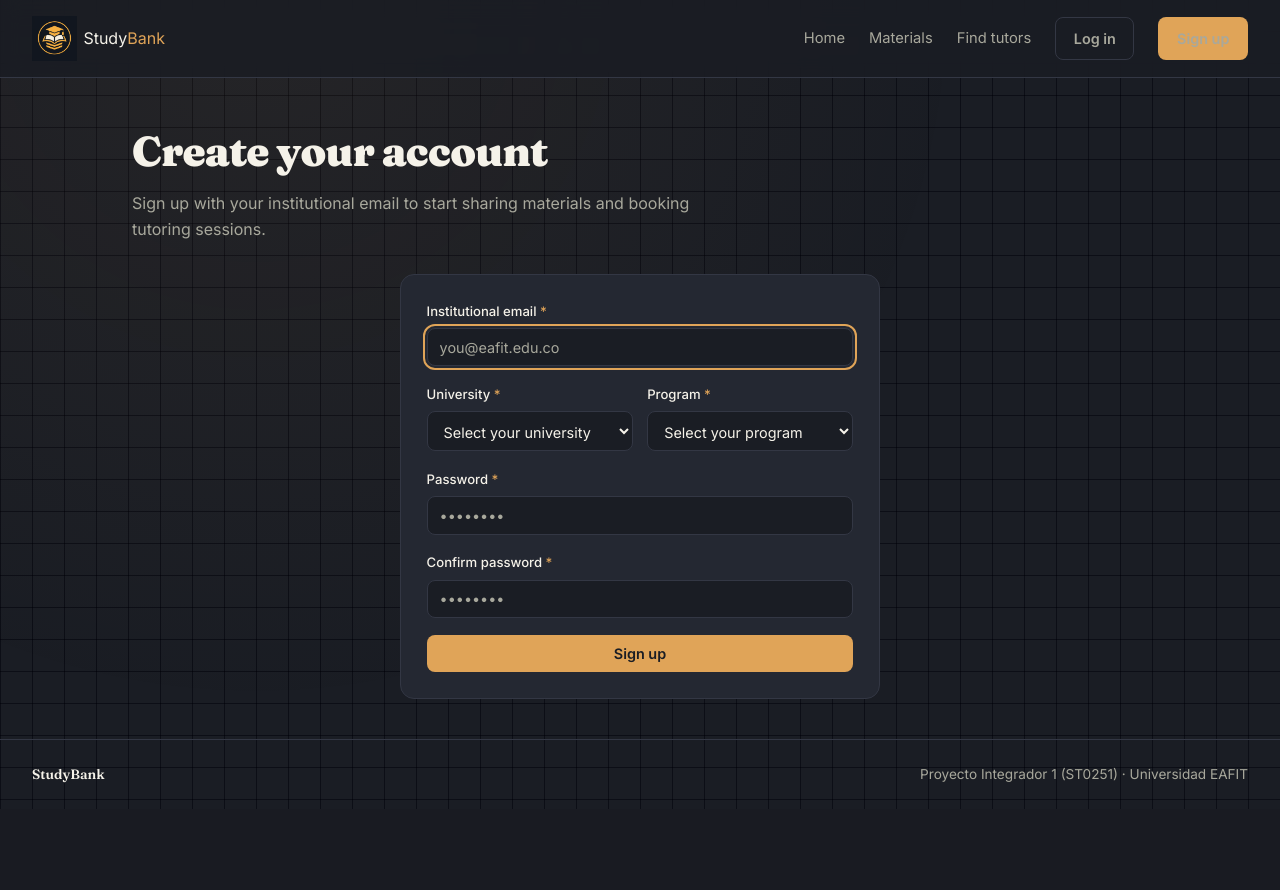
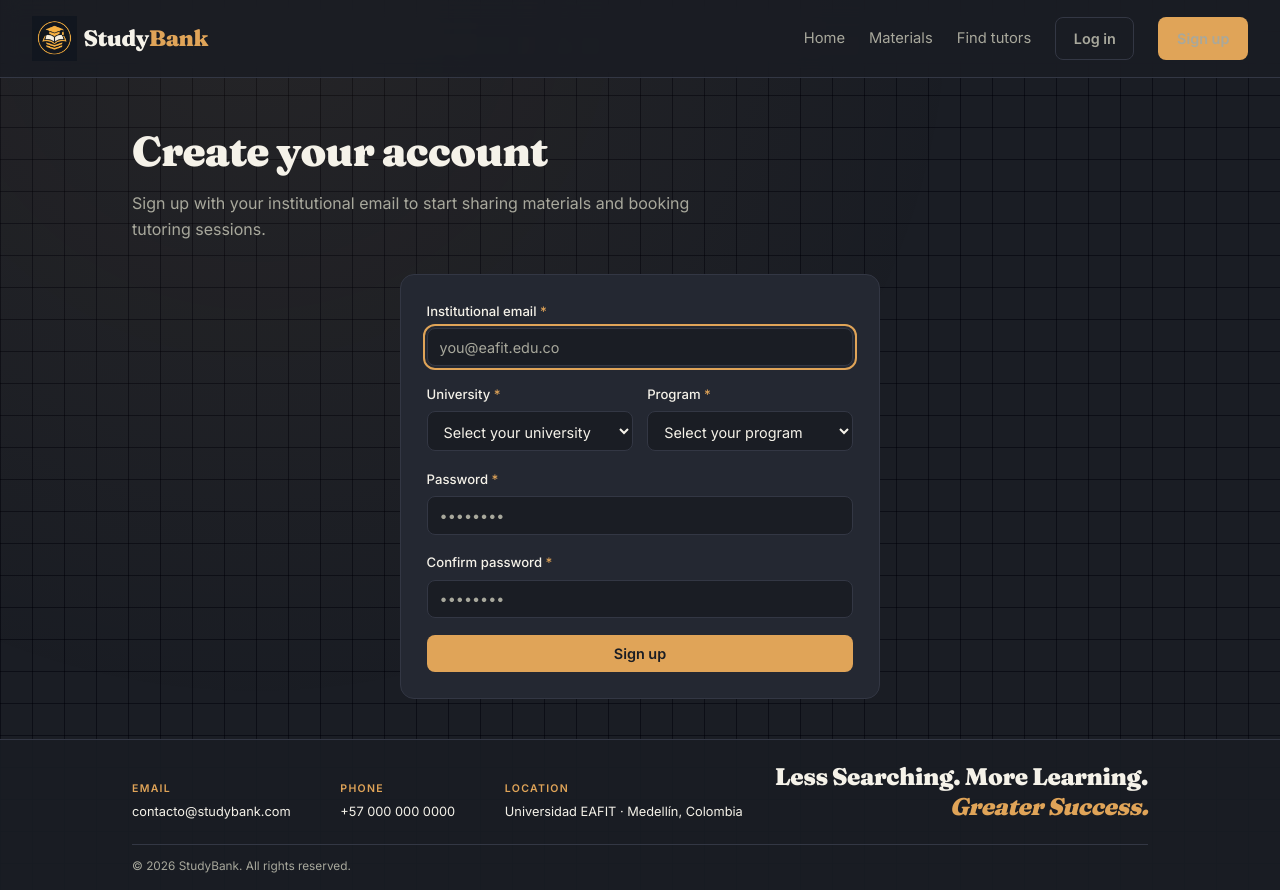
Before and after one commit to svasquezs1/StudyBank-web, a Django app: page /accounts/register/ in a window 1280 px wide. Before the commit the page ends 809 px from the top, so only its background shows below. Run offline with Django 5.2, Linux system fonts and the light colour scheme.

Commit message:
Modifying the footer and adding the slogan

```diff
--- a/static/css/styles.css
+++ b/static/css/styles.css
@@ -50,19 +50,23 @@ a{color:inherit;text-decoration:none}
   border-bottom:1px solid var(--line);
 }
 .brand{
-  display: flex;
-    align-items: center;
-    gap: .4rem;
+  display:flex;
+  align-items:center;
+  gap:.4rem;
+  font-family:'Fraunces',serif;
+  font-weight:900;
+  font-size:1.4rem;
+  letter-spacing:-.02em;
+  color:var(--paper);
 }
-   .brand img {
-    width: 39px !important;
-    height: 39px !important;
-    max-width: 39px !important;
-    max-height: 39px !important;
-    object-fit: contain;
-    display: block;
+.brand img{
+  width:39px !important;
+  height:39px !important;
+  max-width:39px !important;
+  max-height:39px !important;
+  object-fit:contain;
+  display:block;
 }
-
 .brand .dot{color:var(--amber)}
 .nav-links{display:flex;gap:1.5rem;margin-left:auto;align-items:center;font-size:.92rem}
 .nav-links a{color:var(--paper-dim);transition:color .15s}
@@ -87,14 +91,63 @@ main{flex:1;position:relative;z-index:1;width:100%;max-width:1080px;margin:0 aut
 .eyebrow{font-size:.8rem;letter-spacing:.14em;text-transform:uppercase;color:var(--amber);font-weight:600;margin-bottom:1rem}
 
 /* ---------- FOOTER ---------- */
-footer{
+.site-footer{
+  display:block;
   position:relative;z-index:1;
   border-top:1px solid var(--line);
-  padding:1.5rem 2rem;
-  color:var(--paper-dim);font-size:.85rem;
-  display:flex;justify-content:space-between;flex-wrap:wrap;gap:.5rem;
+  background:rgba(26,29,36,.92);
+  color:var(--paper-dim);font-size:.8rem;
 }
-footer .brand-sm{font-family:'Fraunces',serif;font-weight:600;color:var(--paper)}
+
+/* mismo ancho que main, para que las líneas coincidan con las del resto de la página */
+.footer-inner{
+  max-width:1080px;margin:0 auto;padding:0 2rem;
+}
+
+/* contacto a la izquierda, slogan abajo a la derecha */
+.footer-main{
+  display:grid;grid-template-columns:1fr auto;gap:2rem;
+  align-items:end;
+  padding:1.4rem 0;
+}
+
+.footer-contact{
+  display:grid;grid-template-columns:repeat(3,auto);
+  justify-content:space-between;gap:2rem;
+}
+.contact-item{display:flex;flex-direction:column;gap:.2rem}
+.contact-label{
+  font-size:.66rem;text-transform:uppercase;letter-spacing:.12em;
+  color:var(--amber);font-weight:600;
+}
+.contact-item a{color:var(--paper);transition:color .15s}
+.contact-item a:hover{color:var(--amber)}
+.contact-item > span:not(.contact-label){color:var(--paper)}
+
+/* slogan destacado, alineado a la derecha y abajo */
+.footer-slogan{
+  text-align:right;
+  font-family:'Fraunces',serif;font-weight:900;
+  font-size:clamp(1.1rem,2.2vw,1.5rem);letter-spacing:-.02em;line-height:1.25;
+  color:var(--paper);
+}
+.footer-slogan span{display:inline}
+.footer-slogan em{display:block;font-style:italic;color:var(--amber)}
+.footer-slogan em{font-style:italic;color:var(--amber)}
+
+/* barra inferior */
+.footer-bottom{
+  padding:.7rem 0 .9rem;
+  border-top:1px solid var(--line);
+  font-size:.74rem;
+}
+
+@media(max-width:760px){
+  .footer-inner{padding:0 1.1rem}
+  .footer-main{grid-template-columns:1fr;gap:1.2rem}
+  .footer-contact{grid-template-columns:1fr;gap:.8rem}
+  .footer-slogan{text-align:left}
+}
 
 /* ---------- ACCESIBILIDAD / RESPONSIVE ---------- */
 :focus-visible{outline:2px solid var(--amber);outline-offset:2px;border-radius:4px}
--- a/templates/base.html
+++ b/templates/base.html
@@ -17,7 +17,7 @@
         rel="stylesheet"
     >
 
-    <link rel="stylesheet" href="{% static 'css/styles.css' %}">
+    <link rel="stylesheet" href="{% static 'css/styles.css' %}?v=3">
 </head>
 
 <body>
@@ -137,14 +137,41 @@
 
     <!-- ===================== FOOTER ===================== -->
 
-    <footer>
-        <span class="brand-sm">
-            StudyBank
-        </span>
+        <footer class="site-footer">
+        <div class="footer-inner">
 
-        <span>
-            Proyecto Integrador 1 (ST0251) · Universidad EAFIT
-        </span>
+            <div class="footer-main">
+
+                <div class="footer-contact">
+                    <div class="contact-item">
+                        <span class="contact-label">Email</span>
+                        <a href="mailto:contacto@studybank.com">contacto@studybank.com</a>
+                    </div>
+
+                    <div class="contact-item">
+                        <span class="contact-label">Phone</span>
+                        <a href="tel:+570000000000">+57 000 000 0000</a>
+                    </div>
+
+                    <div class="contact-item">
+                        <span class="contact-label">Location</span>
+                        <span>Universidad EAFIT · Medellín, Colombia</span>
+                    </div>
+                </div>
+
+                <p class="footer-slogan">
+                    Less Searching.
+                    <span>More Learning.</span>
+                    <em>Greater Success.</em>
+                </p>
+
+            </div>
+
+            <div class="footer-bottom">
+                <span>© {% now "Y" %} StudyBank. All rights reserved.</span>
+            </div>
+
+        </div>
     </footer>
 
 </body>
```
